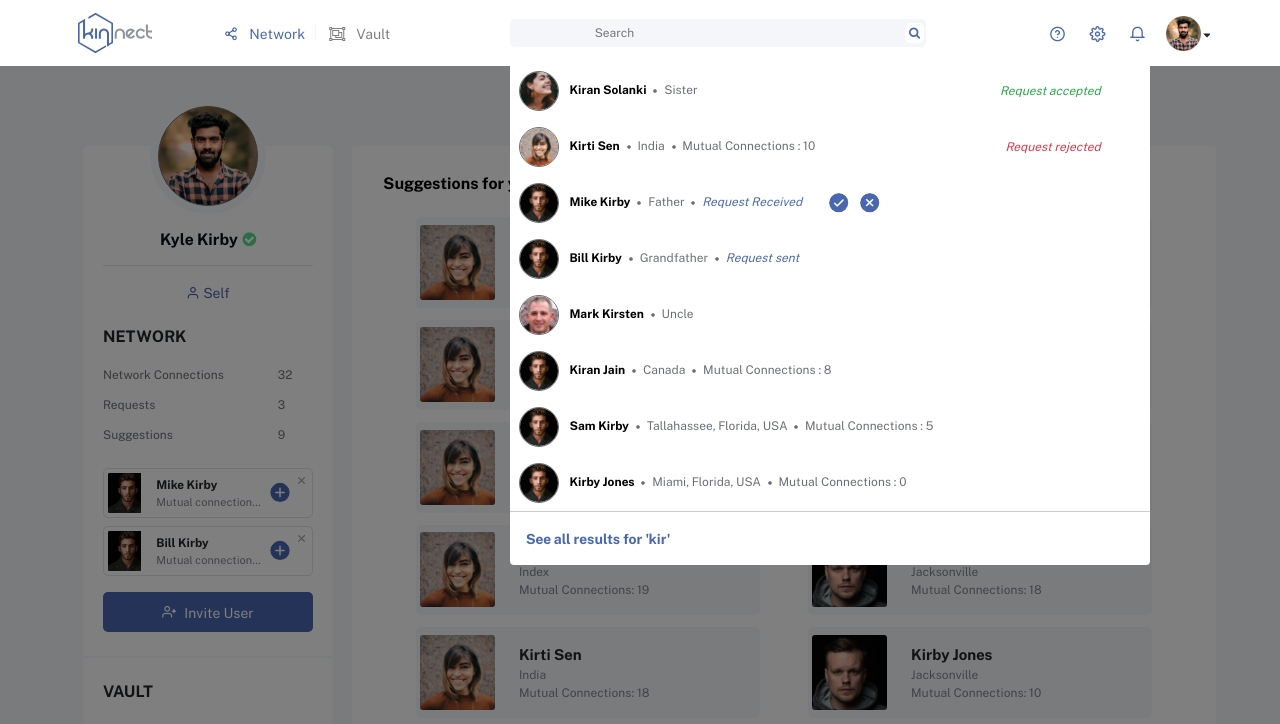
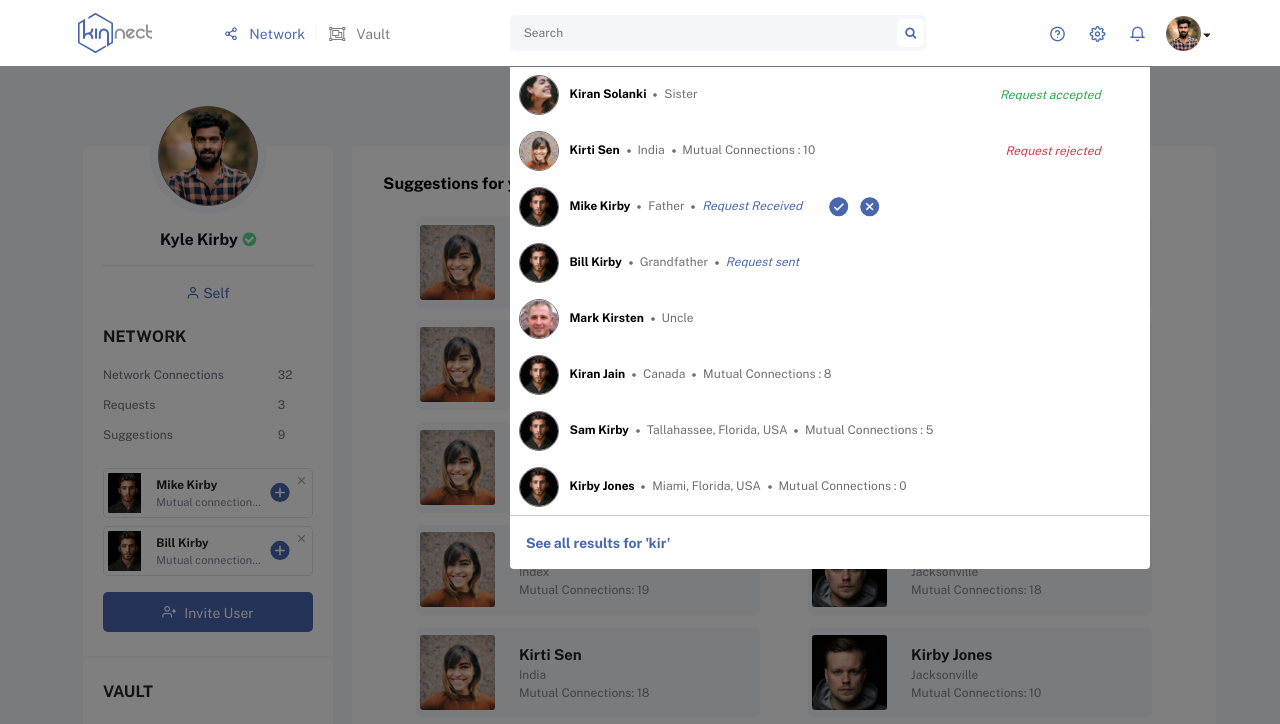
Before and after one commit to Kushagra-ag/kinnect, a plain HTML site: page Suggestions.html in a window 1280 px wide. Both pictures are taken after a click on the element 717 px from the left and 33 px from the top of the page. Shown: the top 724 px of the page. Drawn offline with Linux system fonts and the light colour scheme.

Commit message:
search module

```diff
--- a/Suggestions.html
+++ b/Suggestions.html
@@ -58,23 +58,23 @@
 					<li class="nav-item">
 						<!--SEARCH DROPDOWN-->
 
-						<div class="dropdown search-dropdown align-items-center justify-content-between bg-blue px-2" onfocusin="change_BL();" >
+						<div class="dropdown search-dropdown align-items-center justify-content-between bg-blue px-1" onfocusin="change_BL();" >
 							<!--search toggle  bar starts here-->
 							<div class="dropdown-toggle search-toggle" onclick="change_BL(); change_pos_icon();" data-toggle="dropdown" aria-expanded="false">
 								<div class="input-group w-100">
 									<!--search bar 1-->
-									<div class="col-12">
-										<span class="input-group-prepend search-bar-1 col-12 pt-1">
-										      	<span class="col-1">
-										      		<button type="submit" id="my-search-icon-1"  style="display: block;" class="fa fa-search custom-grey bg-blue pb-1 mb-1">
+									<div class="col-12 p-0">
+										<span class="input-group-prepend search-bar-1 pt-1">
+										      	<span class=" ">
+										      		<button type="submit" id="my-search-icon-1" style="display: block;" class="fa fa-search custom-grey bg-blue pb-1 p-lg-2 mb-1">
 
 										      		</button>
 										      	</span>
-										      	<span class="col-11 ">
-										      		<input  id="global-search-input" type="text" class=" border-0 bg-transparent search-ctm search-bar-1" placeholder="Search">
+										      	<span class="col-11 pl-1 pr-0 ml-1 mr-lg-1 mt-1">
+										      		<input id="global-search-input" type="text" class=" border-0 bg-transparent search-ctm search-bar-1" placeholder="Search">
 										      	</span>
-										      	<span class="col-1 ">
-										      		<button type="submit" id="my-search-icon-2" class="bg-white theme-blue p-1 fa fa-search custom-grey bg-blue pb-1 mb-1" style="display: none;  ">
+										      	<span class="">
+										      		<button type="submit" id="my-search-icon-2" class="bg-white theme-blue p-1 p-lg-2 mb-1 px-2 fa fa-search custom-grey bg-blue " style="display: none;">
 
 										      		</button>
 										      	</span>
@@ -348,6 +348,7 @@
 	</nav>
 	<!-- nav  -->
 
+
     <!-- profile_detail -->
     <div class="profile_detail suggestion_detail" id="Suggetion_page">
         <div class="container-fluid">
@@ -516,7 +517,7 @@
 							<div class="col-12 my-1">
 								<div class="row f14 d-flex mx-3 mt-4 mb-3">
 									<h3 class="font-weight-bold " style="color:black">Suggestions for you</h3>
-									<div class="custom-grey ml-4">You may know these people. Connect with them to start sharing</div>
+									<div class="custom-grey ml-4">You may know these people. Connect with them to start sharing.</div>
 								</div>
 								<!-- -------------------- -->
 								<div class="reqContainer1 row mx-1" id="my-page-1">
```
Also changed, not shown: index.html (+9 -9 lines), no_search_results.html (+10 -9 lines), search.html (+10 -9 lines).
